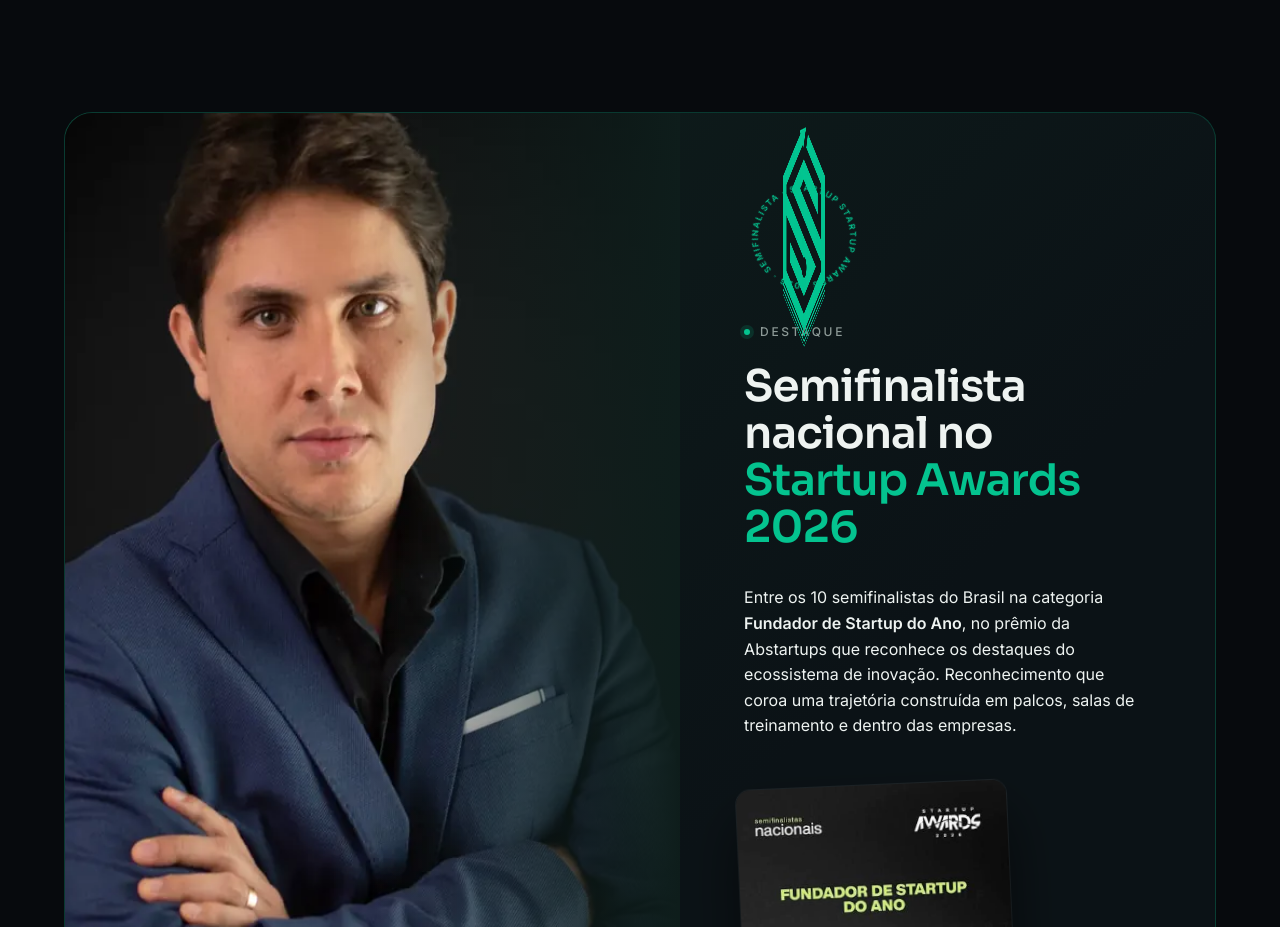
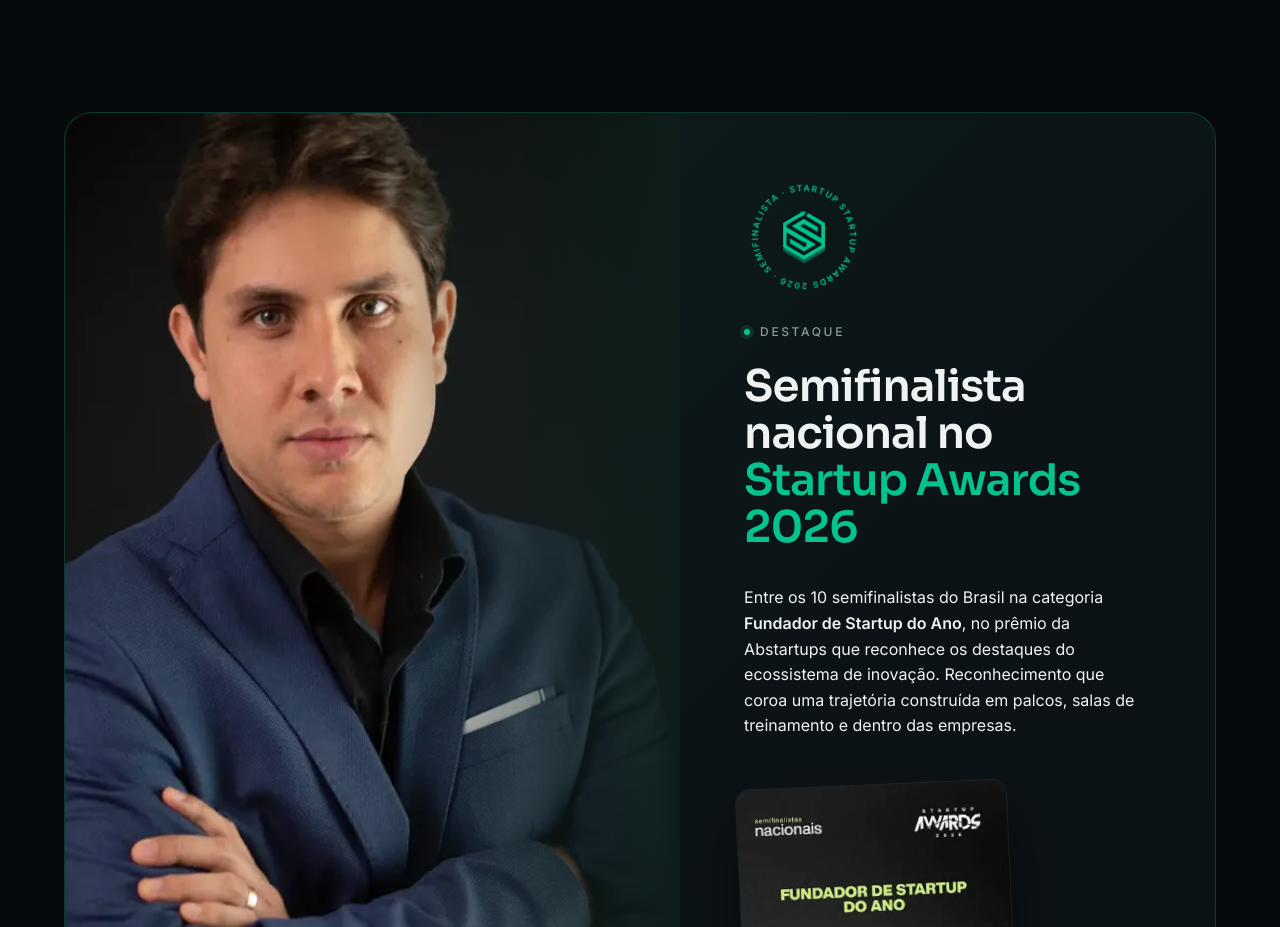
Before and after one commit to estudiowone-ux/atilasite, a plain HTML site: page index.html in a window 1280 px wide. Shown: the part 2390-3317 px from the top of the page. Drawn offline with nearby package versions, Linux system fonts and the light colour scheme; animation ran at ten frames a second.

Commit message:
Corrige ícones esticados (altura automática)
Co-Authored-By: Claude Opus 5.5 <noreply@anthropic.com>

```diff
--- a/styles.css
+++ b/styles.css
@@ -30,6 +30,7 @@ body {
 }
 body.is-loading { overflow: hidden; }
 img { max-width: 100%; display: block; }
+.loader__icon, .about__icon, .award__seal img, .orbit__core img { height: auto; }
 a { color: inherit; text-decoration: none; }
 h1, h2, h3, h4, h5 { font-family: var(--f-head); margin: 0; font-weight: 600; letter-spacing: -.02em; }
 em { font-style: normal; color: var(--green); }
```
